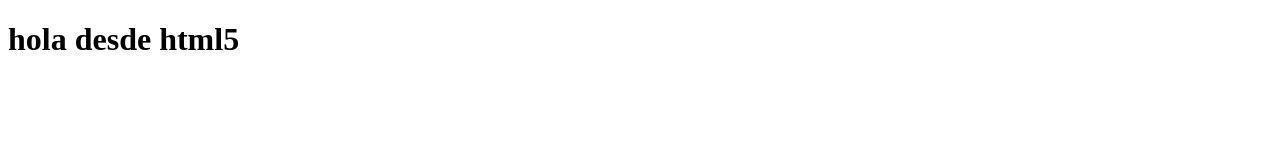
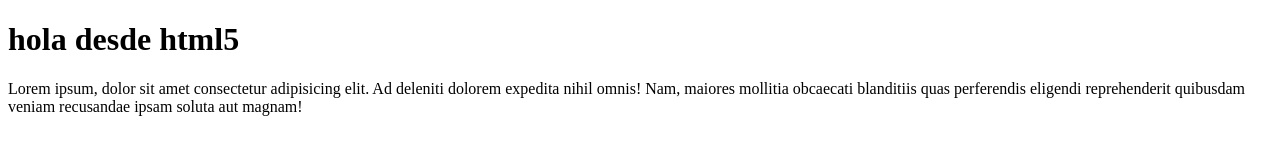
Before and after one commit to MiguelOstos/repositorioprueba, a plain HTML site: page index.html in a window 1280 px wide. Drawn offline with Linux system fonts and the light colour scheme.

Commit message:
agregamos un parrado

```diff
--- a/index.html
+++ b/index.html
@@ -7,5 +7,6 @@
 </head>
 <body>
     <h1>hola desde html5</h1>
+    <p>Lorem ipsum, dolor sit amet consectetur adipisicing elit. Ad deleniti dolorem expedita nihil omnis! Nam, maiores mollitia obcaecati blanditiis quas perferendis eligendi reprehenderit quibusdam veniam recusandae ipsam soluta aut magnam!</p>
 </body>
 </html>
```
